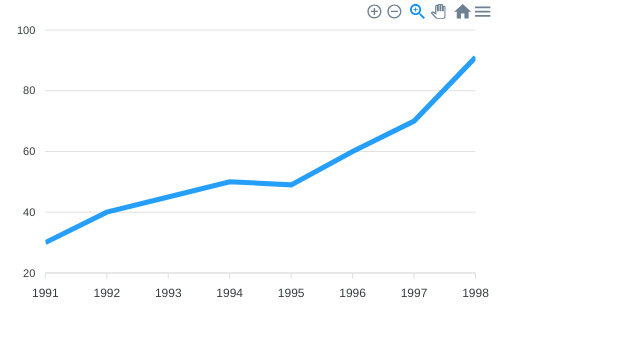
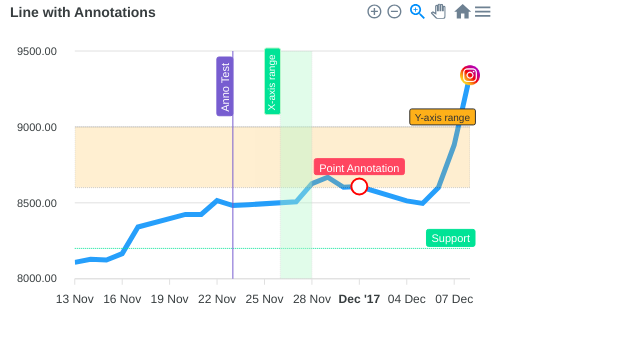
Before and after one commit to newcometlab/ryan-charts, a React (Create React App) app: page / in a window 1280 px wide. Shown: the top 342 px of the page, without its empty margins (0-640 px from the left). Built offline with nearby package versions, Linux system fonts and the light colour scheme.

Commit message:
Added line chart with annotation

```diff
--- a/src/App.js
+++ b/src/App.js
@@ -6,21 +6,172 @@ class App extends Component {
     super(props);
 
     this.state = {
+
+      series: [{
+        data: [
+          8107.85,
+          8128.0,
+          8122.9,
+          8165.5,
+          8340.7,
+          8423.7,
+          8423.5,
+          8514.3,
+          8481.85,
+          8487.7,
+          8506.9,
+          8626.2,
+          8668.95,
+          8602.3,
+          8607.55,
+          8512.9,
+          8496.25,
+          8600.65,
+          8881.1,
+          9340.85
+        ]
+      }],
       options: {
         chart: {
-          id: "basic-line"
+          height: 350,
+          type: 'line',
+          id: 'areachart-2'
         },
+        annotations: {
+          yaxis: [{
+            y: 8200,
+            borderColor: '#00E396',
+            label: {
+              borderColor: '#00E396',
+              style: {
+                color: '#fff',
+                background: '#00E396',
+              },
+              text: 'Support',
+            }
+          }, {
+            y: 8600,
+            y2: 9000,
+            borderColor: '#000',
+            fillColor: '#FEB019',
+            opacity: 0.2,
+            label: {
+              borderColor: '#333',
+              style: {
+                fontSize: '10px',
+                color: '#333',
+                background: '#FEB019',
+              },
+              text: 'Y-axis range',
+            }
+          }],
+          xaxis: [{
+            x: new Date('23 Nov 2017').getTime(),
+            strokeDashArray: 0,
+            borderColor: '#775DD0',
+            label: {
+              borderColor: '#775DD0',
+              style: {
+                color: '#fff',
+                background: '#775DD0',
+              },
+              text: 'Anno Test',
+            }
+          }, {
+            x: new Date('26 Nov 2017').getTime(),
+            x2: new Date('28 Nov 2017').getTime(),
+            fillColor: '#B3F7CA',
+            opacity: 0.4,
+            label: {
+              borderColor: '#B3F7CA',
+              style: {
+                fontSize: '10px',
+                color: '#fff',
+                background: '#00E396',
+              },
+              offsetY: -10,
+              text: 'X-axis range',
+            }
+          }],
+          points: [{
+            x: new Date('01 Dec 2017').getTime(),
+            y: 8607.55,
+            marker: {
+              size: 8,
+              fillColor: '#fff',
+              strokeColor: 'red',
+              radius: 2,
+              cssClass: 'apexcharts-custom-class'
+            },
+            label: {
+              borderColor: '#FF4560',
+              offsetY: 0,
+              style: {
+                color: '#fff',
+                background: '#FF4560',
+              },
+
+              text: 'Point Annotation',
+            }
+          }, {
+            x: new Date('08 Dec 2017').getTime(),
+            y: 9340.85,
+            marker: {
+              size: 0
+            },
+            image: {
+              path: '../images/ico-instagram.png'
+            }
+          }]
+        },
+        dataLabels: {
+          enabled: false
+        },
+        stroke: {
+          curve: 'straight'
+        },
+        grid: {
+          padding: {
+            right: 30,
+            left: 20
+          }
+        },
+        title: {
+          text: 'Line with Annotations',
+          align: 'left'
+        },
+        labels: [
+          "13 Nov 2017",
+          "14 Nov 2017",
+          "15 Nov 2017",
+          "16 Nov 2017",
+          "17 Nov 2017",
+          "20 Nov 2017",
+          "21 Nov 2017",
+          "22 Nov 2017",
+          "23 Nov 2017",
+          "24 Nov 2017",
+          "27 Nov 2017",
+          "28 Nov 2017",
+          "29 Nov 2017",
+          "30 Nov 2017",
+          "01 Dec 2017",
+          "04 Dec 2017",
+          "05 Dec 2017",
+          "06 Dec 2017",
+          "07 Dec 2017",
+          "08 Dec 2017"
+        ],
         xaxis: {
-          categories: [1991, 1992, 1993, 1994, 1995, 1996, 1997, 1998]
-        }
+          type: 'datetime',
+        },
       },
-      series: [
-        {
-          name: "series-1",
-          data: [30, 40, 45, 50, 49, 60, 70, 91]
-        }
-      ]
+
+
     };
+
+
+
   }
 
   render() {
```
Also changed, not shown: public/images/ico-instagram.png (added).
